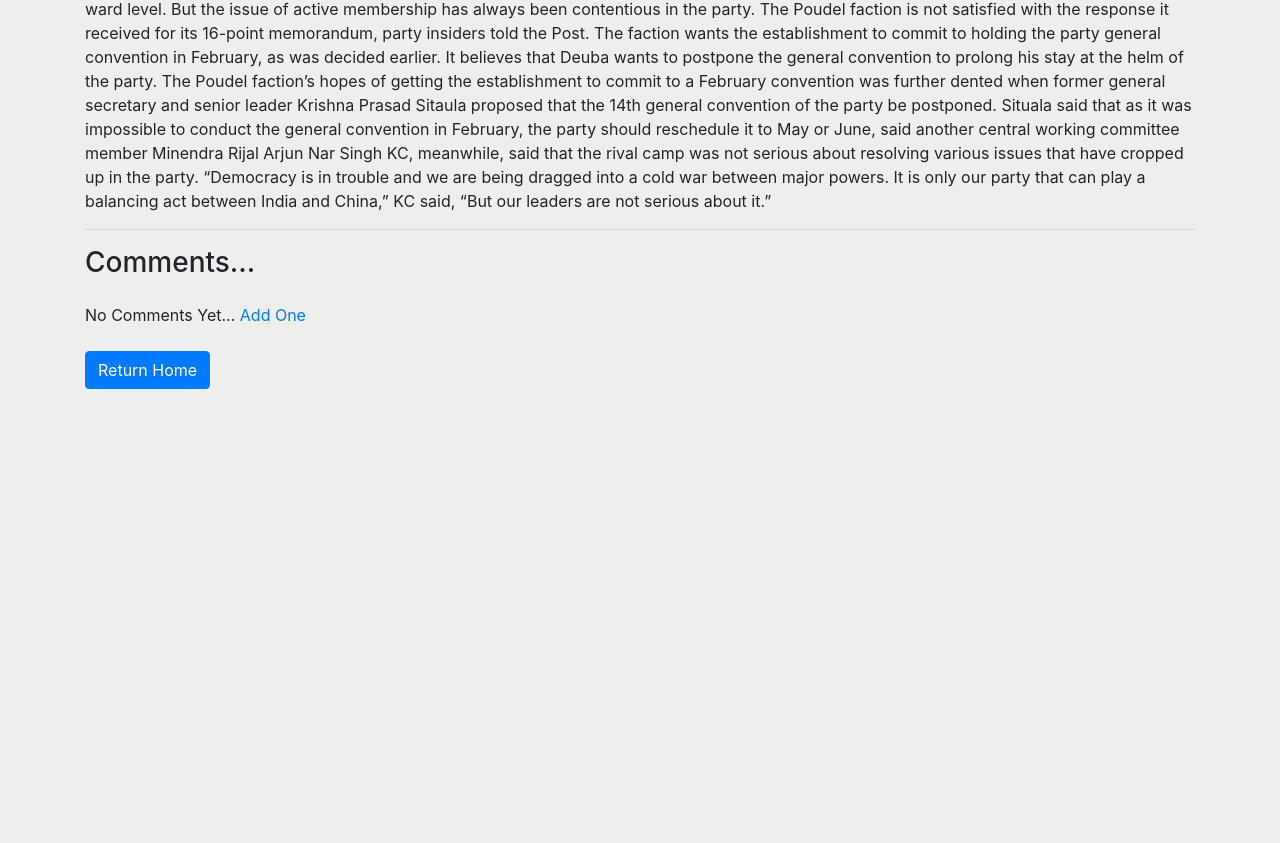
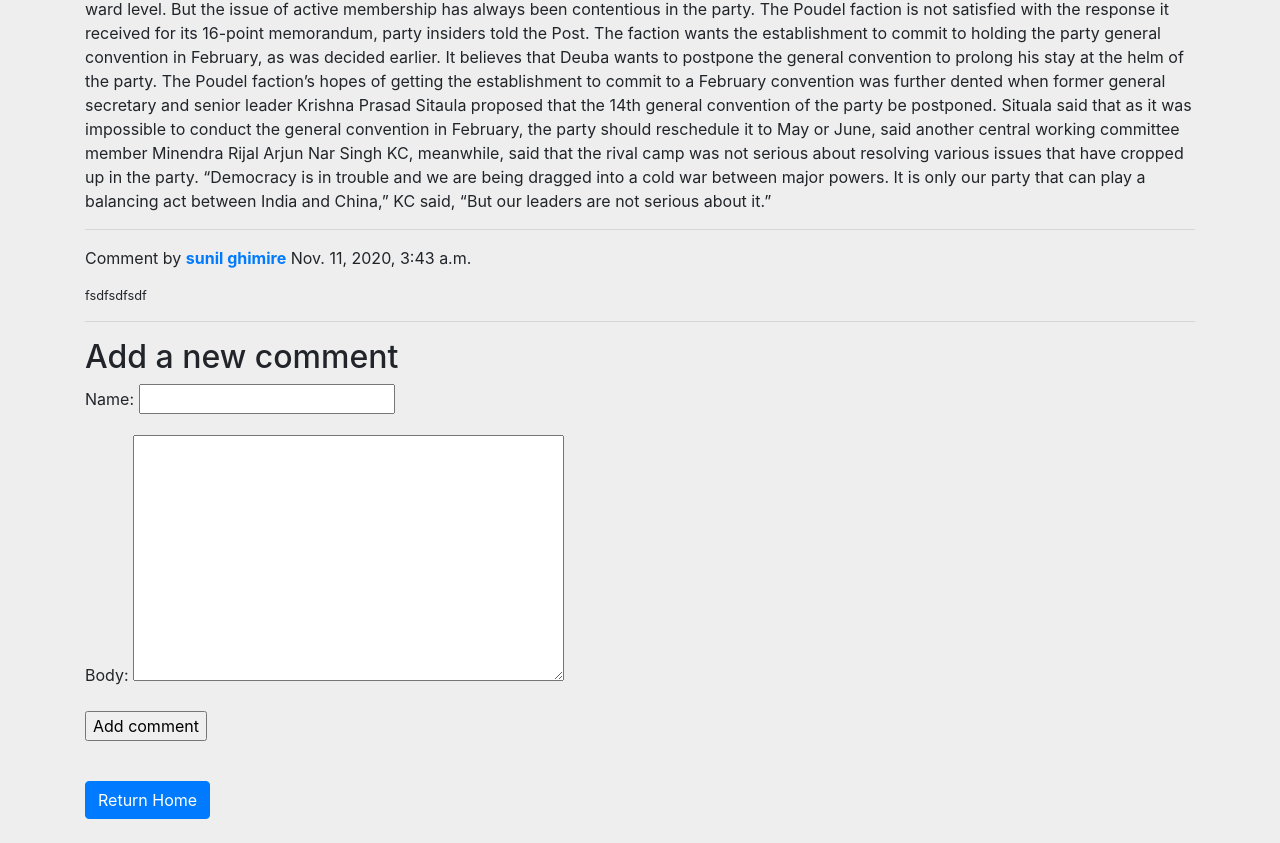
Before and after one commit to sunil-ghimire/News-portal-Django-, a Django app: page /article/1 in a window 1280 px wide. Shown: the part 1211-2054 px from the top of the page. Before the commit the page ends 1600 px from the top, so only its background shows below. Run offline with Django 3.2, Linux system fonts and the light colour scheme; data comes from the database, SQL or seed files in the repository; some libraries are stand-ins or nearby versions.

Commit message:
Comment section not working properly

```diff
--- a/STM/urls.py
+++ b/STM/urls.py
@@ -21,5 +21,4 @@ from django.conf.urls.static import static
 urlpatterns = [
                   path('admin/', admin.site.urls),
                   path('', include('newsfeed.urls')),
-                  # path('api/', include('newsfeed.urls')),
               ] + static(settings.MEDIA_URL, document_root=settings.MEDIA_ROOT)
--- a/newsfeed/forms.py
+++ b/newsfeed/forms.py
@@ -1,8 +1,8 @@
 from django import forms
-from .models import BlogComment
+from .models import Comment
 
 
-class NewCommentForm(forms.ModelForm):
+class CommentForm(forms.ModelForm):
     class Meta:
-        model = BlogComment
-        fields = ['content']
+        model = Comment
+        fields = ('name', 'body')
--- a/newsfeed/models.py
+++ b/newsfeed/models.py
@@ -33,10 +33,6 @@ class News(models.Model):
         else:
             return News.get_all_news()
 
-    @property
-    def number_of_comments(self):
-        return BlogComment.objects.filter(blogpost_connected=self).count()
-
 
 class Customer(models.Model):
     username = models.CharField(max_length=50, default=1)
@@ -65,10 +61,18 @@ class Customer(models.Model):
         return False
 
 
-class BlogComment(models.Model):
-    blogpost_connected = models.ForeignKey(News, related_name='comments', on_delete=models.CASCADE)
-    content = models.TextField()
-    date_posted = models.DateTimeField(auto_now_add=True)
+class Comment(models.Model):
+    post = models.ForeignKey(News,
+                             on_delete=models.CASCADE,
+                             related_name='comments')
+    name = models.CharField(max_length=80)
+    body = models.TextField()
+    created = models.DateTimeField(auto_now_add=True)
+    updated = models.DateTimeField(auto_now=True)
+    active = models.BooleanField(default=True)
+
+    class Meta:
+        ordering = ('created',)
 
     def __str__(self):
-        return str(News.title) + ', ' + self.blogpost_connected.title[:40]
+        return 'Comment by {} on {}'.format(self.name, self.post)
--- a/newsfeed/urls.py
+++ b/newsfeed/urls.py
@@ -9,6 +9,6 @@ urlpatterns = [
     path('login/', views.login, name='login'),
     path('article/<int:id>', views.post_details, name='post_details'),
 
-    #api path
+    # api path
     path('api/', NewsView.as_view()),
 ]
--- a/newsfeed/views.py
+++ b/newsfeed/views.py
@@ -3,6 +3,7 @@ from .models import News, Category
 from django.contrib.auth.models import User, auth
 from django.contrib import messages
 from django.views import generic
+from .forms import CommentForm
 
 # rest framework for api
 from rest_framework import generics
@@ -26,8 +27,24 @@ def index(request):
 
 
 def post_details(request, id):
-    data = News.objects.get(id=id)
-    return render(request, 'newsfeed/post_details.html', {'new': data})
+    post = News.objects.get(id=id)
+
+    comments = post.comments.filter(active=True)
+    new_comment = None
+    if request.method == 'POST':
+        comment_form = CommentForm(data=request.POST)
+        if comment_form.is_valid():
+            new_comment = comment_form.save(commit=False)
+            new_comment.post = post
+            new_comment.save()
+    else:
+        comment_form = CommentForm()
+
+    return render(request, 'newsfeed/post_details.html',
+                  {'new': post,
+                   'comments': comments,
+                   'new_comment': new_comment,
+                   'comment_form': comment_form})
 
 
 def login(request):
--- a/templates/newsfeed/post_details.html
+++ b/templates/newsfeed/post_details.html
@@ -2,19 +2,37 @@
 
 
 {% block content %}
+    <!--post section -->
     <h3>{{ new.title }}</h3>
     <img src="{{ new.image.url }}" class="full-width-image my-2" alt="image">
     <p>{{ new.body|safe }}</p>
     <hr>
-    <h3 class="mb-4">Comments...</h3>
-    {% if not post.comments.all %}
-        No Comments Yet... <a href="#" class="mb-4">Add One</a><br>
+    <!--post section end-->
+
+    <!--comment section -->
+    {% for comment in comments %}
+        <div class="comment">
+            <p class="info">
+                Comment by <strong class="text-primary">{{ comment.name }}</strong>
+                {{ comment.created }}
+            </p>
+            <small>{{ comment.body|linebreaks }}</small>
+        </div>
+    {% empty %}
+        <p>There are no comments yet.</p>
+    {% endfor %}
+    <hr>
+    {% if new_comment %}
+        <h2>Your comment has been added.</h2>
     {% else %}
-        {% for comment in post.comments.all %}
-            <strong>{{ comment.name }} - {{ comment.date_added }} </strong>
-            <br>
-            {{ comment.body }}
-        {% endfor %}
+        <h2>Add a new comment</h2>
+        <form action="../newsfeed/post_details.html" method="post">
+            {{ comment_form.as_p }}
+            {% csrf_token %}
+            <p><input type="submit" value="Add comment"></p>
+        </form>
     {% endif %}
+    <!--comment section end-->
+
     <a href="{% url 'index' %}" class="btn btn-primary mt-4 mb-4">Return Home</a>
 {% endblock content %}
```
Also changed, not shown: newsfeed/admin.py (+8 -2 lines), db.sqlite3, newsfeed/migrations/0003_comment.py, newsfeed/migrations/0004_auto_20201110_0703.py (deleted), newsfeed/migrations/0004_remove_comment_email.py (added).
